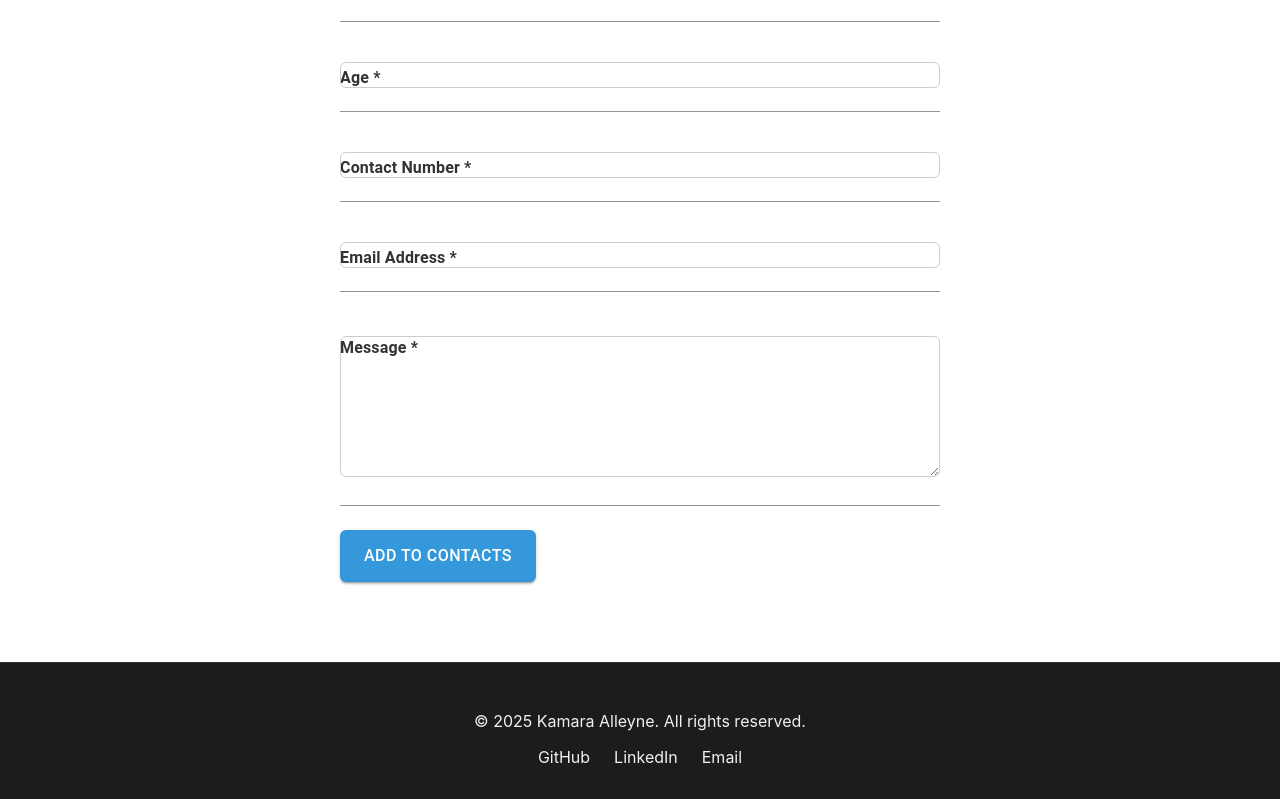
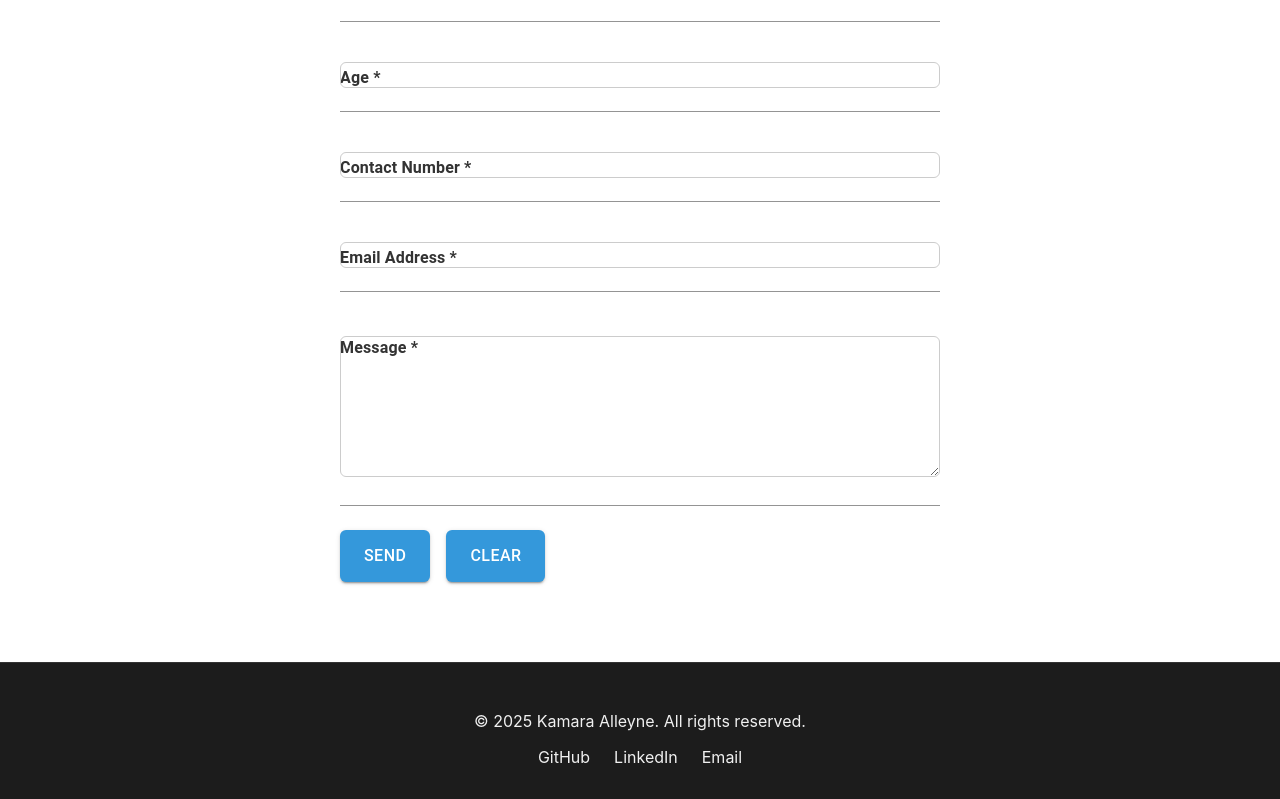
Before and after one commit to KodyKam/portfolio, a React (Create React App) app: page /contact in a window 1280 px wide. Shown: the part 519-1318 px from the top of the page. Built offline with nearby package versions, Linux system fonts and the light colour scheme; no server answers.

Commit message:
Update client with latest contage page changes

```diff
--- a/src/pages/Contact.js
+++ b/src/pages/Contact.js
@@ -162,7 +162,21 @@ function Contact() {
     '&:hover': { backgroundColor: '#2c80b4' }
   }}
 >
-          Add To Contacts
+  Send
+</Button>
+
+<Button
+  type="button"
+  variant="contained"
+  sx={{
+    mt: 2,
+    ml: 2, // spacing from Send button
+backgroundColor: '#1abc9c',
+'&:hover': { backgroundColor: '#16a085' }
+  }}
+  onClick={() => reset()} // <-- clears the form fields
+>
+  Clear
 </Button>
       </form>
 
```
Lines whose indentation alone changed are shown as unchanged.
